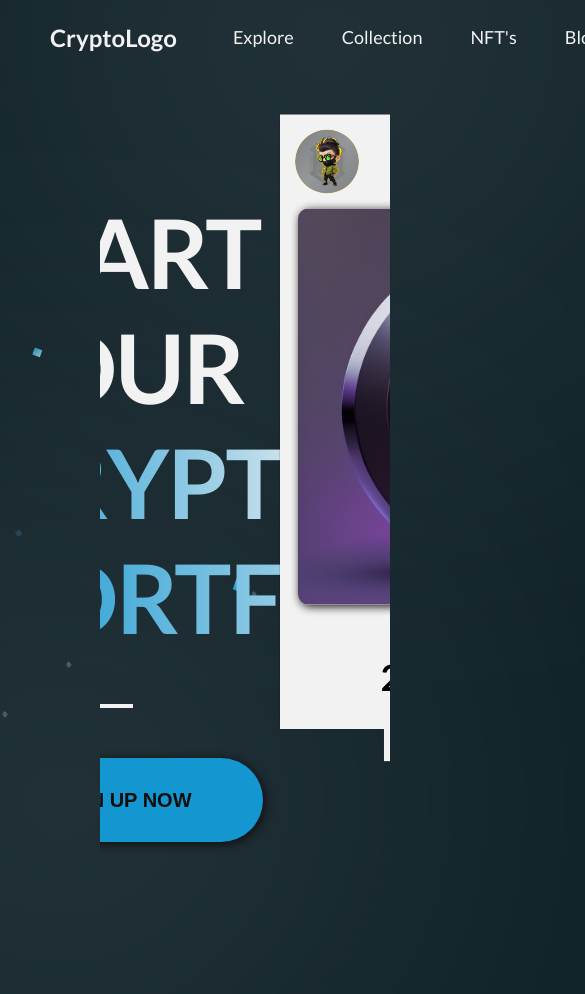
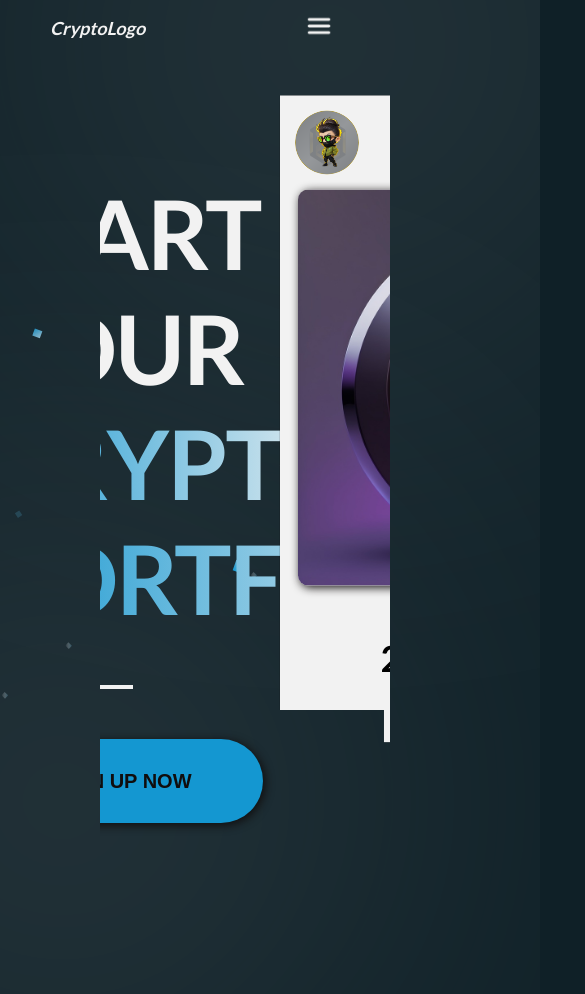
Before and after one commit to JayAlls/landing-page-crypto, a Next.js app: page / in a window 390 px wide. Shown: the top 994 px of the page, 585 px wide, since content can reach past the window. Built offline with nearby package versions, Linux system fonts and the light colour scheme.

Commit message:
Burger Menu for tablet and mobile Added

```diff
--- a/src/app/component/Header/Header.js
+++ b/src/app/component/Header/Header.js
@@ -1,10 +1,22 @@
+'use client'
+import { useState } from 'react';
 import Link from 'next/link';
-import styles from "./style.module.scss"
+import styles from "./style.module.scss";
 
-const Header = () => (
+const Header = () => {
+    const [isMenuOpen, setIsMenuOpen] = useState(false);
+
+    const toggleMenu = () => setIsMenuOpen(!isMenuOpen);
+
+    return (
         <header className={styles.header}>
             <div className={styles.logo}>CryptoLogo</div>
-        <nav className={styles.nav}>
+
+            <button className={styles.burgerMenuButton} onClick={toggleMenu}>
+                <img src={isMenuOpen ? "./fermer.png" : "./menu.png"} alt="Menu" />
+            </button>
+
+            <nav className={`${styles.nav} ${isMenuOpen ? styles.navActive : ''}`}>
                 <ul>
                     <li><Link className={styles.link} href="/explore">Explore</Link></li>
                     <li><Link className={styles.link} href="/collection">Collection</Link></li>
@@ -15,5 +27,6 @@ const Header = () => (
             </nav>
         </header>
     );
+};
 
 export default Header;
--- a/src/app/component/Header/style.module.scss
+++ b/src/app/component/Header/style.module.scss
@@ -12,6 +12,15 @@
   .logo {
     font-size: 24px;
     font-weight: bold;
+    font-style: italic;
+
+    @include respond-to("medium") {
+      font-size: 20px;
+    }
+
+    @include respond-to("small") {
+      font-size: 18px;
+    }
   }
 
   nav {
@@ -36,4 +45,55 @@
       }
     }
   }
+
+
+  .burgerMenuButton {
+    display: none;
+    background: none;
+    border: none;
+    cursor: pointer;
+
+    img {
+      width: 30px;
+      height: 30px;
     }
+  }
+
+  @include respond-to("medium") {
+    .burgerMenuButton {
+      display: block;
+    }
+
+    nav {
+      z-index: 10;
+      display: none;
+      width: 40%;
+      position: absolute;
+      top: 10%;
+      right: 0;
+      background-color: $dark-blue; // Utilisez une couleur de fond appropriée
+      transition: all 0.5 ease-in-out;
+
+      &.navActive {
+        display: block;
+      }
+
+      ul {
+        flex-direction: column;
+        gap: 0;
+        margin: 0 auto;
+        padding: 0;
+
+        li {
+          .link {
+            display: block;
+            max-width: 100%;
+            text-align: center;
+            padding: 10px;
+            margin: 0 auto;
+          }
+        }
+      }
+    }
+  }
+}
--- a/src/app/component/MainBanner/style.config.scss
+++ b/src/app/component/MainBanner/style.config.scss
@@ -65,7 +65,6 @@
 
 
 
-
   .cards-container {
     position: relative;
     display: flex;
--- a/src/app/style/config.scss
+++ b/src/app/style/config.scss
@@ -10,3 +10,20 @@ $black: #100D0D;
 @import url('https://fonts.googleapis.com/css2?family=Lato:wght@300;400;700&display=swap');
 
 $lato: "Lato", sans-serif;
+
+// MEDIA QUERIES
+
+$breakpoint-mobile: 568px;
+$breakpoint-tablet: 768px;
+
+@mixin respond-to($breakpoint) {
+    @if $breakpoint == "small" {
+        @media (max-width: $breakpoint-mobile) {
+            @content;
+        }
+    } @else if $breakpoint == "medium" {
+        @media (max-width: $breakpoint-tablet) {
+            @content;
+        }
+    }
+}
```
Also changed, not shown: public/fermer.png (added), public/menu.png (added). Lines whose indentation alone changed are shown as unchanged.
